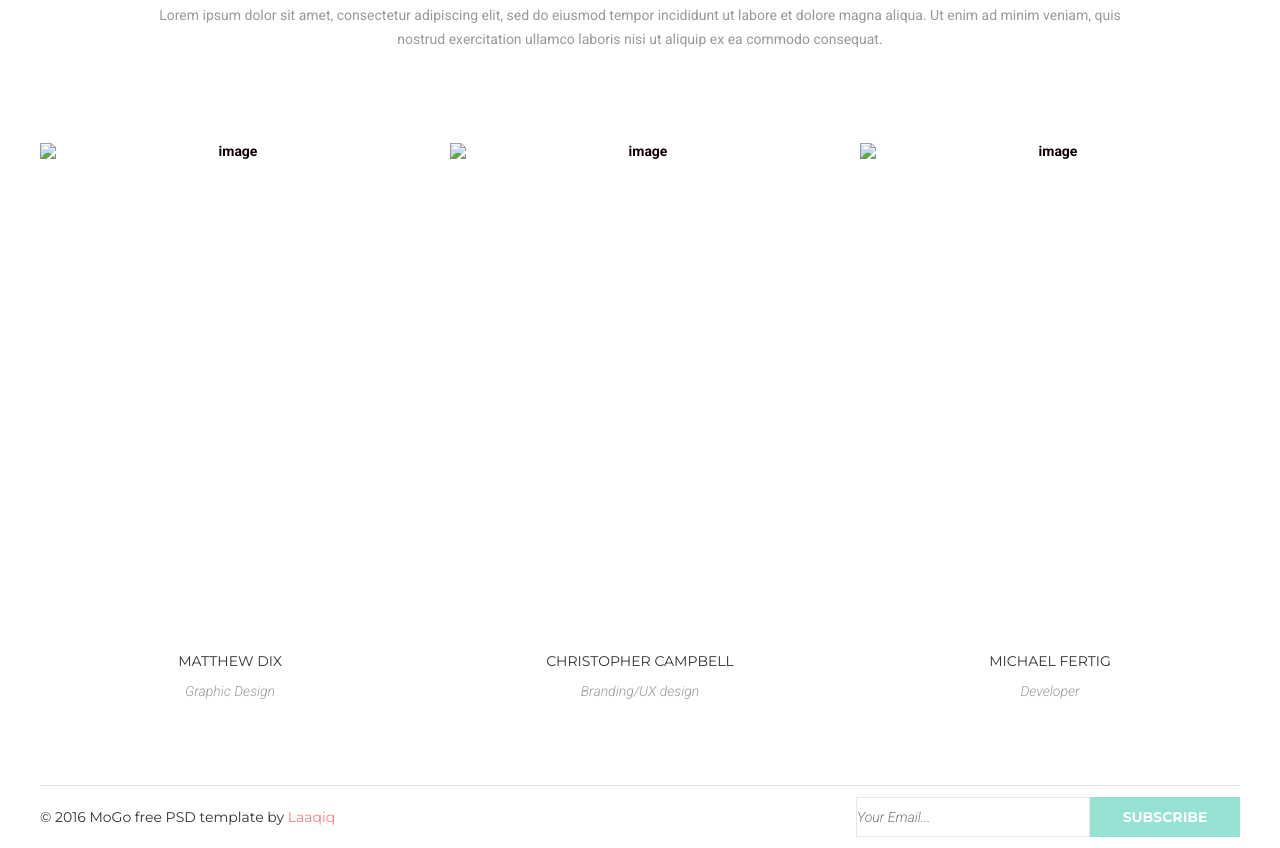
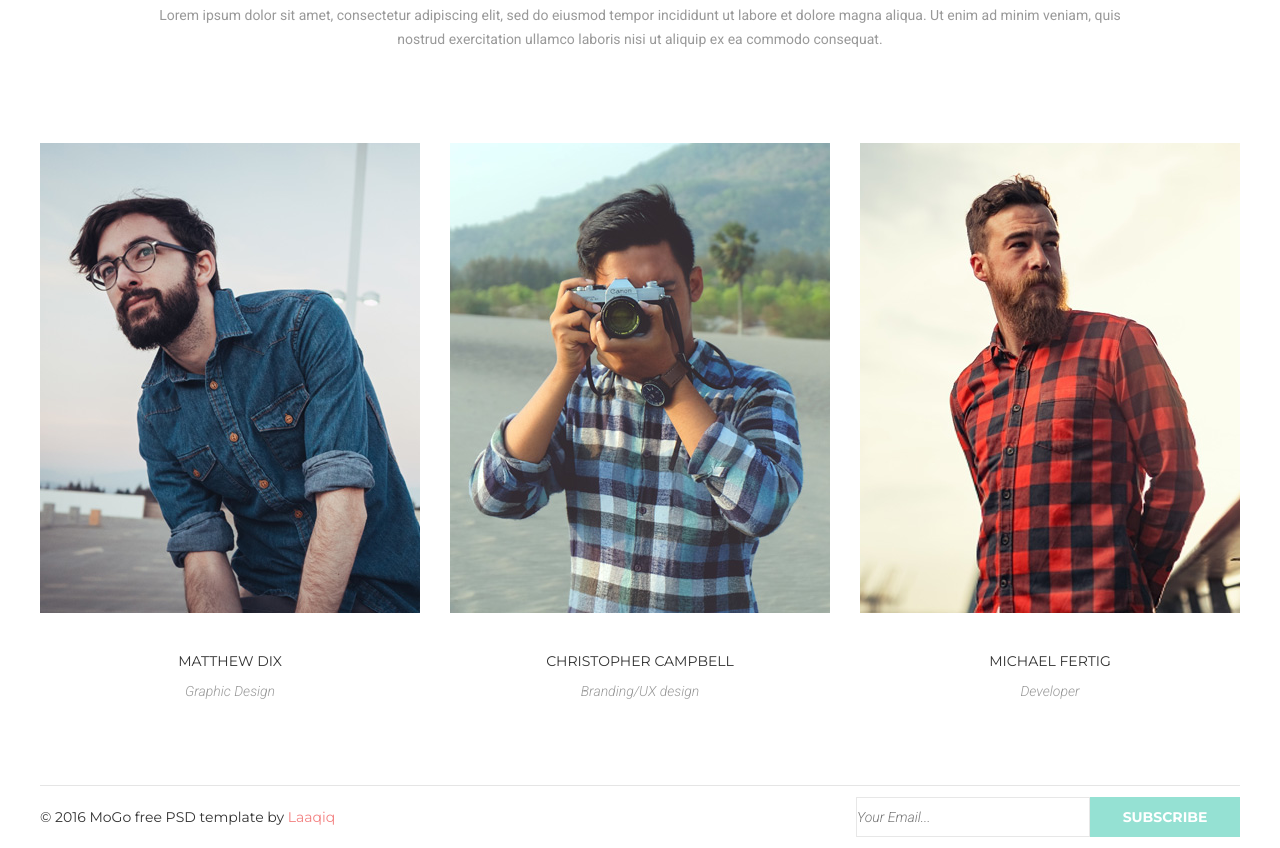
Before and after one commit to AndreyKolo/goit-fe-course, a plain HTML site: page html-css/module-06/index.html in a window 1280 px wide. Shown: the part 922-1770 px from the top of the page. Drawn offline with Linux system fonts and the light colour scheme; the site is published under a folder, as on GitHub Pages, so addresses that start at the root find nothing.

Commit message:
module-06 three

```diff
--- a/html-css/module-06/index.html
+++ b/html-css/module-06/index.html
@@ -13,7 +13,7 @@
     <header class="header wrapper">
         <nav class="navigation">
             <a class="logo" href="#">
-                <img src="/img/logo_mogo.png" alt="logo" width="86" height="23">
+                <img src="img/logo_mogo.png" alt="logo" width="86" height="23">
             </a>
             <ul class="nav-list">
                 <li class="nav-list-item">
@@ -93,7 +93,7 @@
                                 </li>
                             </ul>
                         </div>
-                        <img class="team-list-image" src="/img/photo_01.jpg" alt="image" class="team-list-img" width="380" height="470">
+                        <img class="team-list-image" src="img/photo_01.jpg" alt="image" class="team-list-img" width="380" height="470">
                     </div>
                     <p class="team-list-name">Matthew Dix</p>
                     <p class="team-list-pos">Graphic Design</p>
@@ -116,7 +116,7 @@
                             </li>
                         </ul>
                        </div>
-                        <img class="team-list-image" src="/img/photo_02.jpg" alt="image" class="team-list-img" width="380" height="470">
+                        <img class="team-list-image" src="img/photo_02.jpg" alt="image" class="team-list-img" width="380" height="470">
                     </div>
                     <p class="team-list-name">Christopher Campbell</p>
                     <p class="team-list-pos">Branding/UX design</p>
@@ -139,7 +139,7 @@
                             </li>
                         </ul>
                     </div>
-                    <img class="team-list-image" src="/img/photo_03.jpg" alt="image" class="team-list-img" width="380" height="470">
+                    <img class="team-list-image" src="img/photo_03.jpg" alt="image" class="team-list-img" width="380" height="470">
                 </div>
                 <p class="team-list-name">Michael Fertig </p>
                 <p class="team-list-pos">Developer</p>
```
